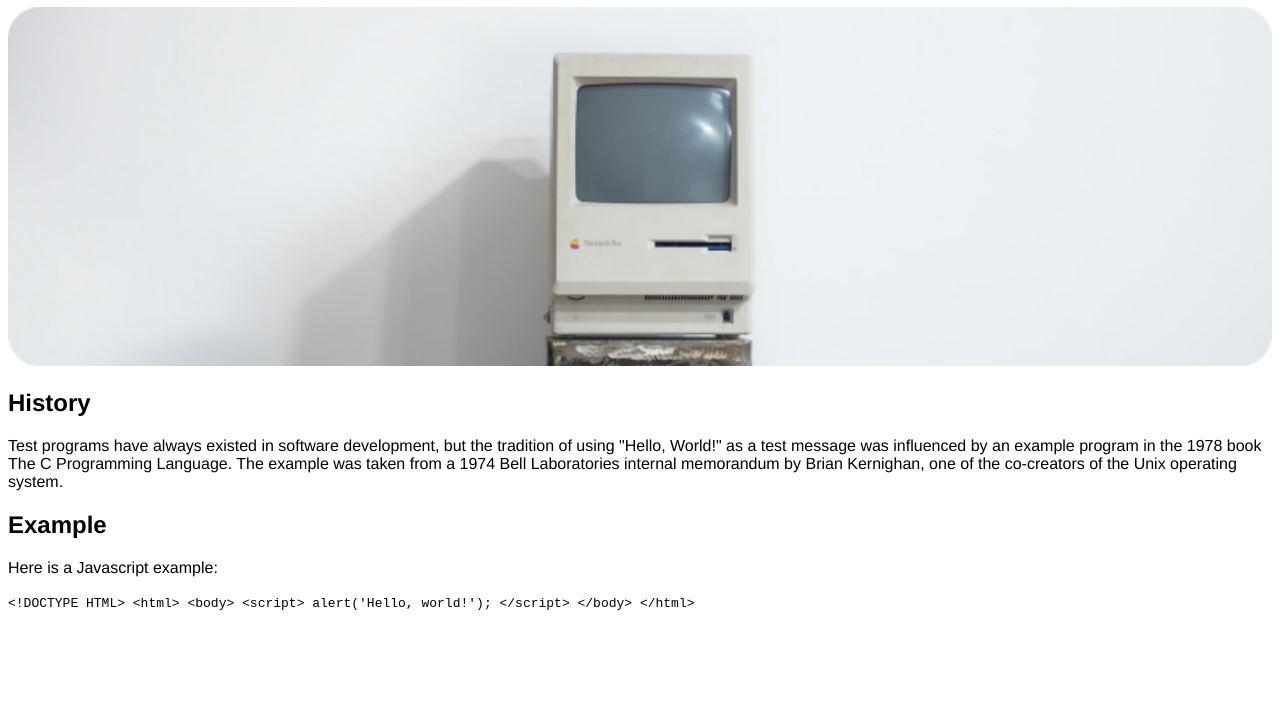
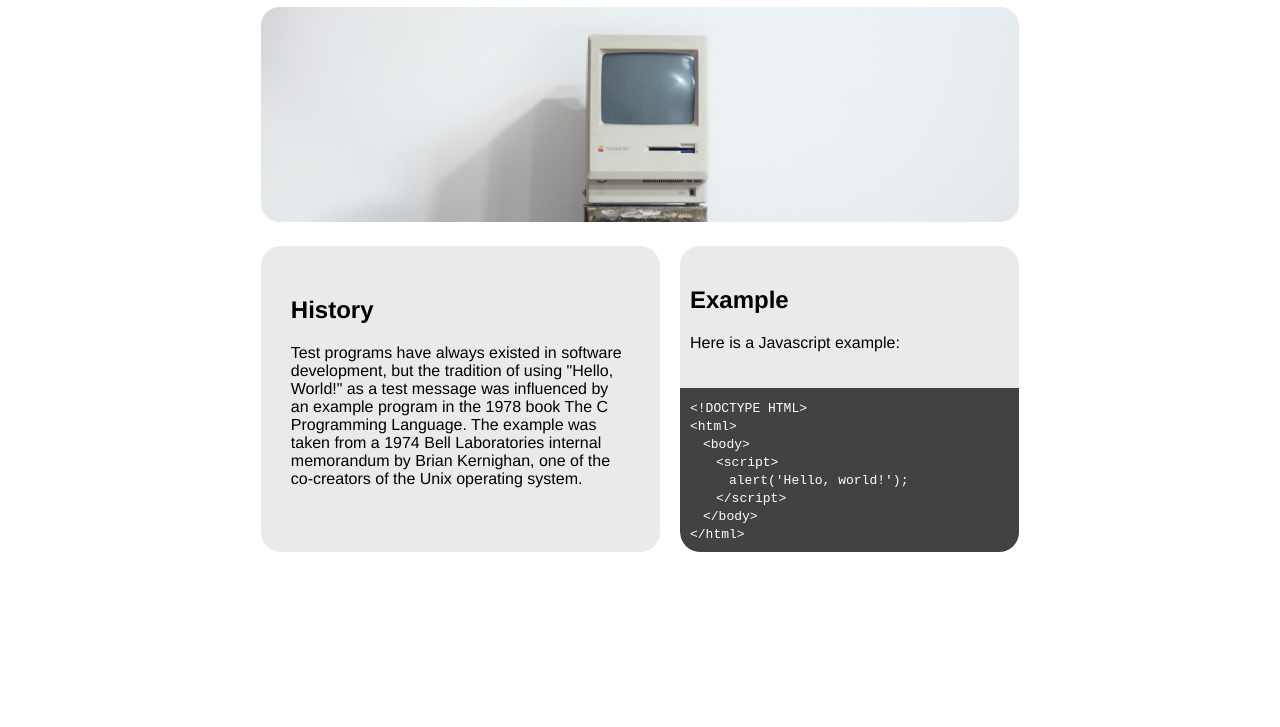
Before and after one commit to kurtydurt/mi349-lab1, a plain HTML site: page index.html in a window 1280 px wide. Shown: the part 73-800 px from the top of the page. Drawn offline with Linux system fonts and the light colour scheme.

Commit message:
CSS Changes

```diff
--- a/index.html
+++ b/index.html
@@ -8,29 +8,38 @@
     <link rel="stylesheet" href="screen.css">
 </head>
 <body>
-    <h1>Hello, world!</h1>
+    <div id="big-boy">
+        <h1> <img id="logo" src="images/Logo.png" alt="logo"/> Hello, world!</h1>
         <img src="images/Computer%20image.jpg" alt="Vintage mac" />
-    <section>
+        <div id="parent">
+            <section class="container" id="left">
                 <h2>History</h2>
                 <p>
                     Test programs have always existed in software development, but the tradition of using "Hello, World!" as a test message was influenced by an example program in the 1978 book The C Programming Language. The example was taken from a 1974 Bell Laboratories internal memorandum by Brian Kernighan, one of the co-creators of the Unix operating system.
                 </p>
             </section>
-    <section>
+
+            <section class="container" id="right">
+                <section id="upper-container" >
                 <h2>Example</h2>
                 <p>
                     Here is a Javascript example:
                 </p>
+                </section>
+                <section class="code-container">
                     <code>
-            &lt;!DOCTYPE HTML&gt;
-            &lt;html&gt;
-            &lt;body&gt;
-            &lt;script&gt;
-                alert('Hello, world!');
-                &lt;/script&gt;
-            &lt;/body&gt;
-            &lt;/html&gt;
+                        &lt;!DOCTYPE HTML&gt;<br>
+                        &lt;html&gt;<br>
+                        &emsp;&lt;body&gt;<br>
+                        &emsp;&emsp;&lt;script&gt;<br>
+                        &emsp;&emsp;&emsp;alert('Hello, world!');<br>
+                        &emsp;&emsp;&lt;/script&gt;<br>
+                        &emsp;&lt;/body&gt;<br>
+                        &lt;/html&gt;<br>
                     </code>
                 </section>
+            </section>
+        </div>
+    </div>
 </body>
 </html>
--- a/screen.css
+++ b/screen.css
@@ -6,3 +6,48 @@ body {
 img {
     width: 100%;
 }
+
+#logo {
+    width: 25px;
+}
+
+section.container {
+    border-radius: 20px;
+    background: #E9EAEC;
+    margin-top: 20px;
+
+}
+
+#parent {
+    display: flex;
+
+}
+#left {
+    width: 50%;
+    margin-right: 10px;
+    padding: 30px;
+
+}
+#right {
+    width: 50%;
+    margin-left:  10px;
+    overflow:hidden;
+}
+
+#big-boy {
+    margin-right: 20%;
+    margin-left: 20%;
+}
+
+.code-container {
+    width: 100%;
+    background: #424242;
+    color: white;
+    border-bottom-left-radius: 20px;
+    border-bottom-right-radius: 20px;
+    padding: 10px;
+}
+
+#upper-container {
+    padding: 20px 20px 20px 10px;
+}
```
Lines whose indentation alone changed are shown as unchanged.
